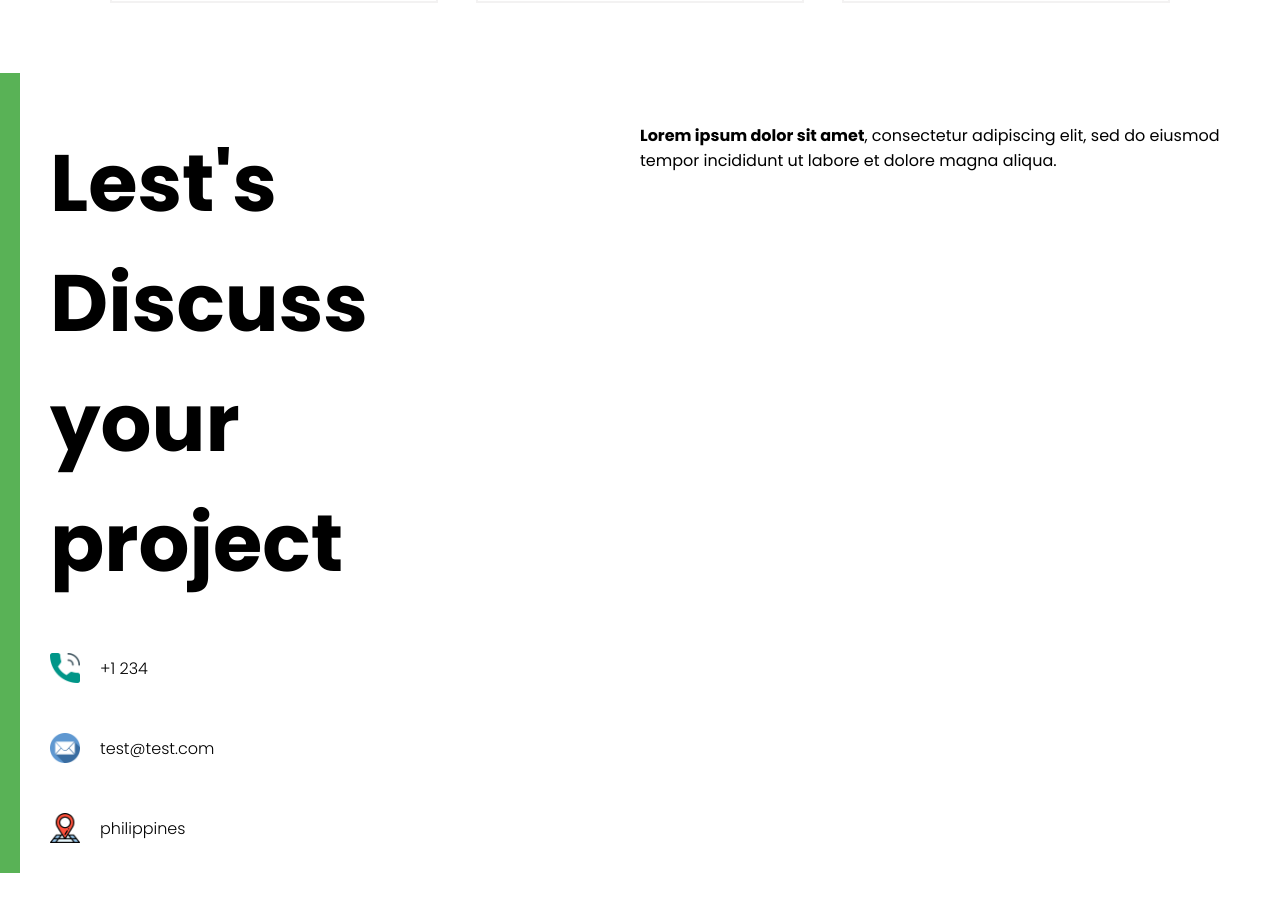
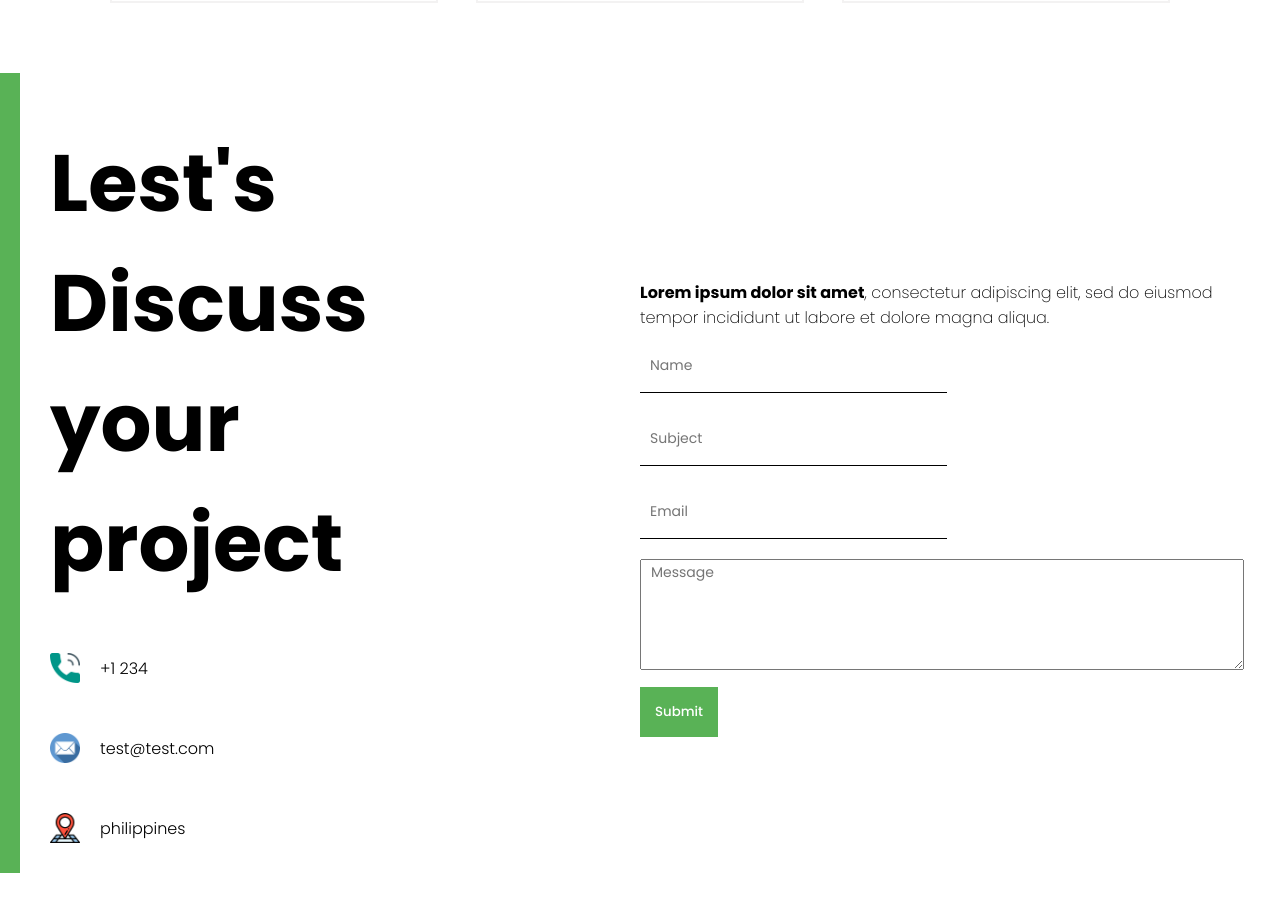
Before and after one commit to abeciaj/portfolio, a React (Create React App) app: page / in a window 1280 px wide. Shown: the part 2520-3431 px from the top of the page. Built offline with nearby package versions, Linux system fonts and the light colour scheme.

Commit message:
Added contact form.

```diff
--- a/src/components/contact/Contact.jsx
+++ b/src/components/contact/Contact.jsx
@@ -2,8 +2,14 @@ import "./contact.css"
 import Phone from "../../img/phone.png"
 import Email from "../../img/email.png"
 import Address from "../../img/address.png"
+import { useRef } from "react"
 
 const Contact = () => {
+    const formRef = useRef()
+    const handleSubmit = (e)=>{
+        e.preventDefault()
+
+    }
     return (
         <div className="c">
             <div className="c-bg"></div>
@@ -46,6 +52,27 @@ const Contact = () => {
                         incididunt ut labore et dolore magna
                         aliqua.
                     </p>
+                    <form ref={formRef} onSubmit={handleSubmit}>
+                        <input type="text"
+                            placeholder="Name"
+                            name="user_name"
+                        />
+                        <input type="text"
+                            placeholder="Subject"
+                            name="user_subject"
+                        />
+                        <input type="text"
+                            placeholder="Email"
+                            name="user_email"
+                        />
+                        <textarea rows="5"
+                            placeholder="Message"
+                            name="message">
+                        </textarea>
+                        <button>
+                            Submit
+                        </button>
+                    </form>
                 </div>
             </div>
         </div>
--- a/src/components/contact/contact.css
+++ b/src/components/contact/contact.css
@@ -21,6 +21,11 @@
 
 .c-right{
     flex: 1;
+    display: flex;
+    align-items: center;
+    justify-content: center;
+    flex-direction: column;
+
 }
 
 .c-title{
@@ -42,3 +47,37 @@
     margin-right: 20px;
 
 }
+
+.c-desc{
+    font-weight: 200;
+}
+
+.form{
+    margin-top: 20px;
+}
+
+input{
+    width: 50%;
+    height: 50px;
+    border: none;
+    border-bottom: 1px solid black;
+    margin: 10px 0px;
+    font-size: 14px;
+    padding-left: 10px;
+}
+
+textarea{
+    width: 100%;
+    margin: 10px 0px;
+    font-size: 14px;
+    padding-left: 10px;
+}
+
+button{
+    border: none;
+    padding: 15px;
+    background-color: #59b256;;
+    color: white;
+    font-weight: 500;
+    cursor: pointer;
+}
```
